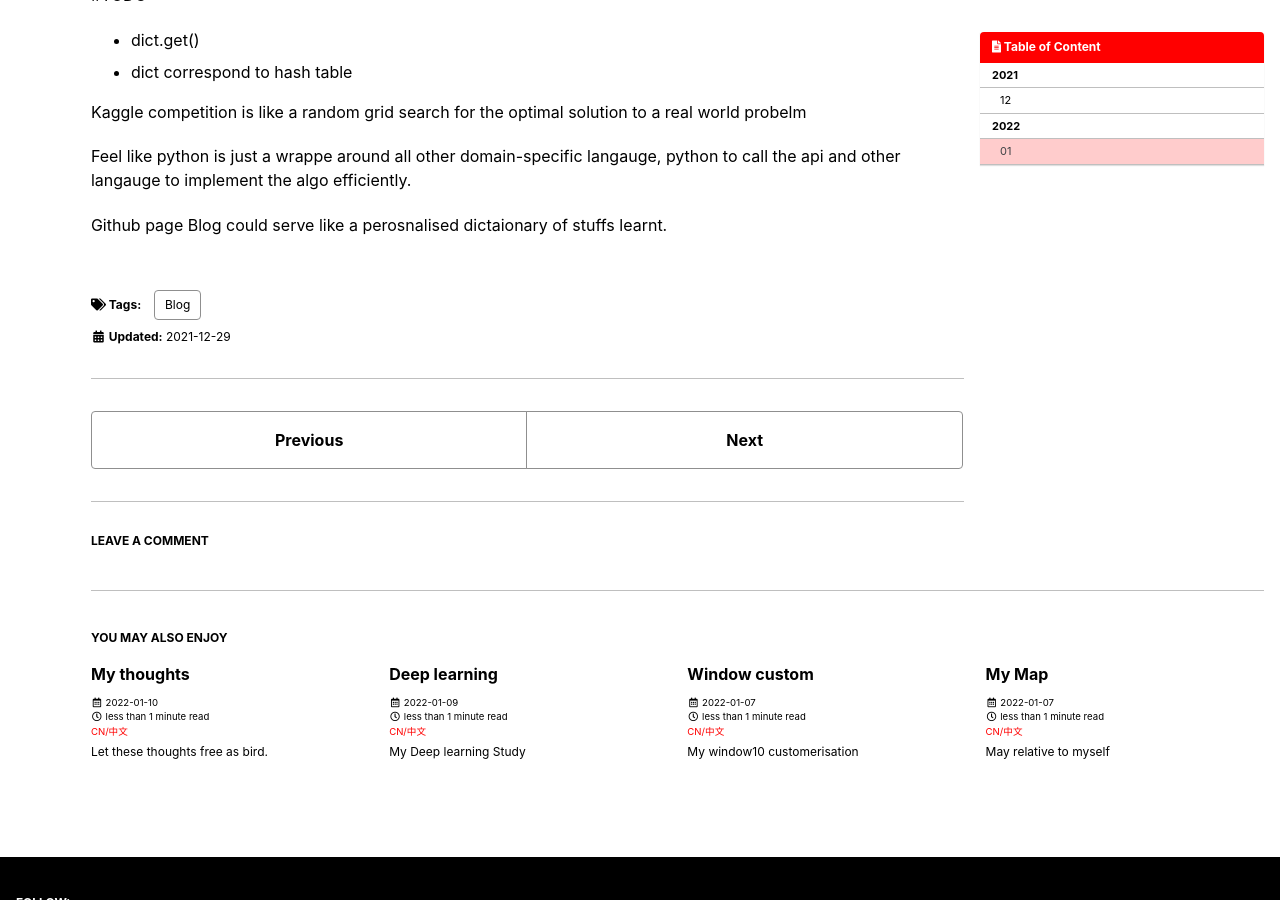
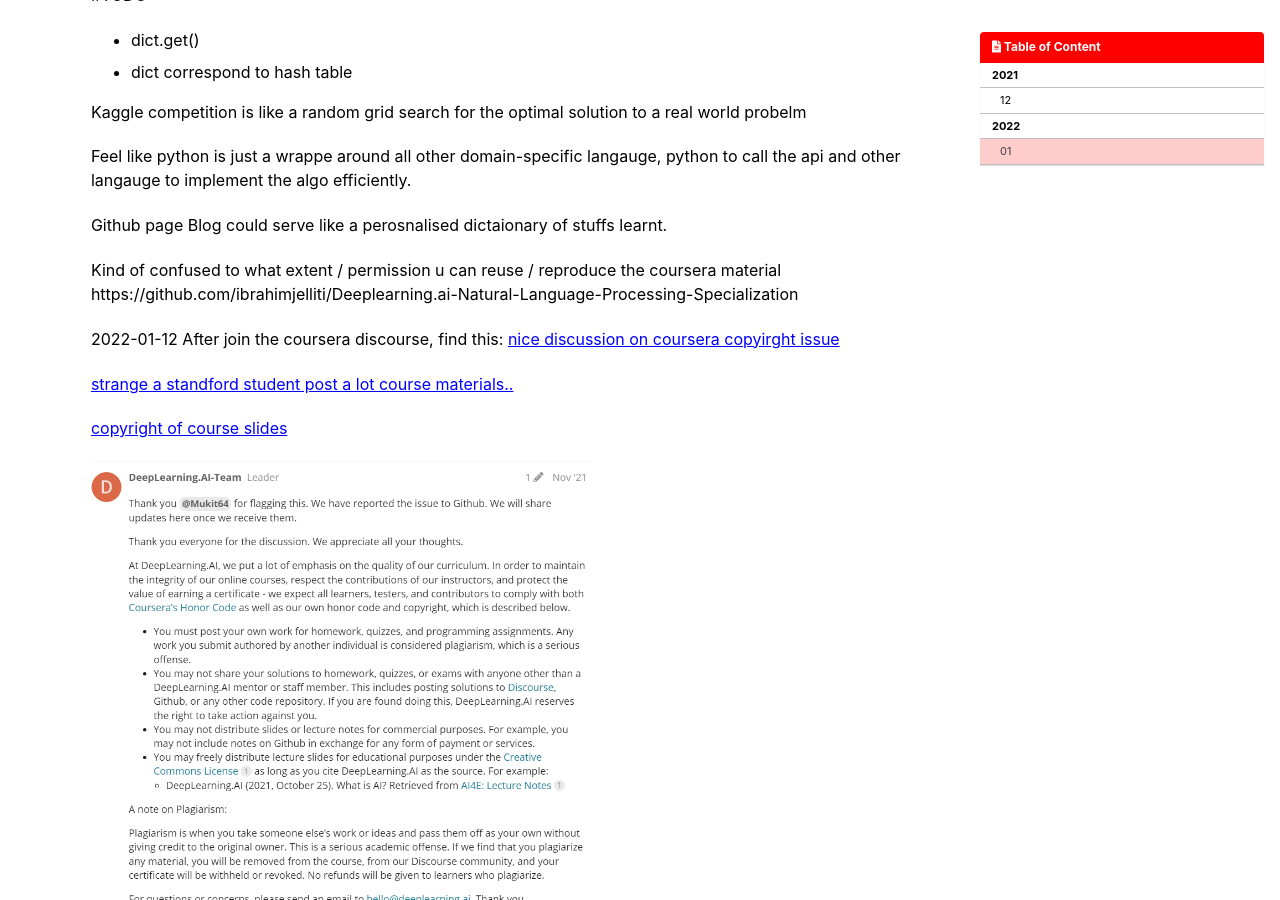
Before and after one commit to postsent/postsent.github.io, a Jekyll site: the page built from _posts/computing/jeykll/2021-12-29-logs.md, in a window 1280 px wide and 900 px high, scrolled down 5907 px. Built offline with Jekyll 4.4.1, drawn with Linux system fonts in a browser that asks for light colours; cached includes are drawn as plain includes; emoji names are drawn with the system emoji font; comment, search, counter and statistics services are not loaded.

```diff
--- a/_posts/computing/jeykll/2021-12-29-logs.md
+++ b/_posts/computing/jeykll/2021-12-29-logs.md
@@ -223,3 +223,15 @@
 Feel like python is just a wrappe around all other domain-specific langauge, python to call the api and other langauge to implement the algo efficiently.
 
 Github page Blog could serve like a perosnalised dictaionary of stuffs learnt.
+
+Kind of confused to what extent / permission u can reuse / reproduce the coursera material https://github.com/ibrahimjelliti/Deeplearning.ai-Natural-Language-Processing-Specialization
+
+2022-01-12
+After join the coursera discourse, find this:
+[nice discussion on coursera copyirght issue](https://community.deeplearning.ai/t/assert-consequence-of-breaking-honor-code-none/53573)
+
+[strange a standford student post a lot course materials..](https://aman.ai/)
+
+[copyright of course slides](https://community.deeplearning.ai/t/week-1-course-slide/11412/3)
+
+<img src="/assets/images/other/coursera-copyright.png" alt="image" width="500" />
```
Also changed, not shown: _posts/computing/uni/unsw/2021-12-11-courses.md (+3 -0 lines), assets/images/other/coursera-copyright.png (added).
